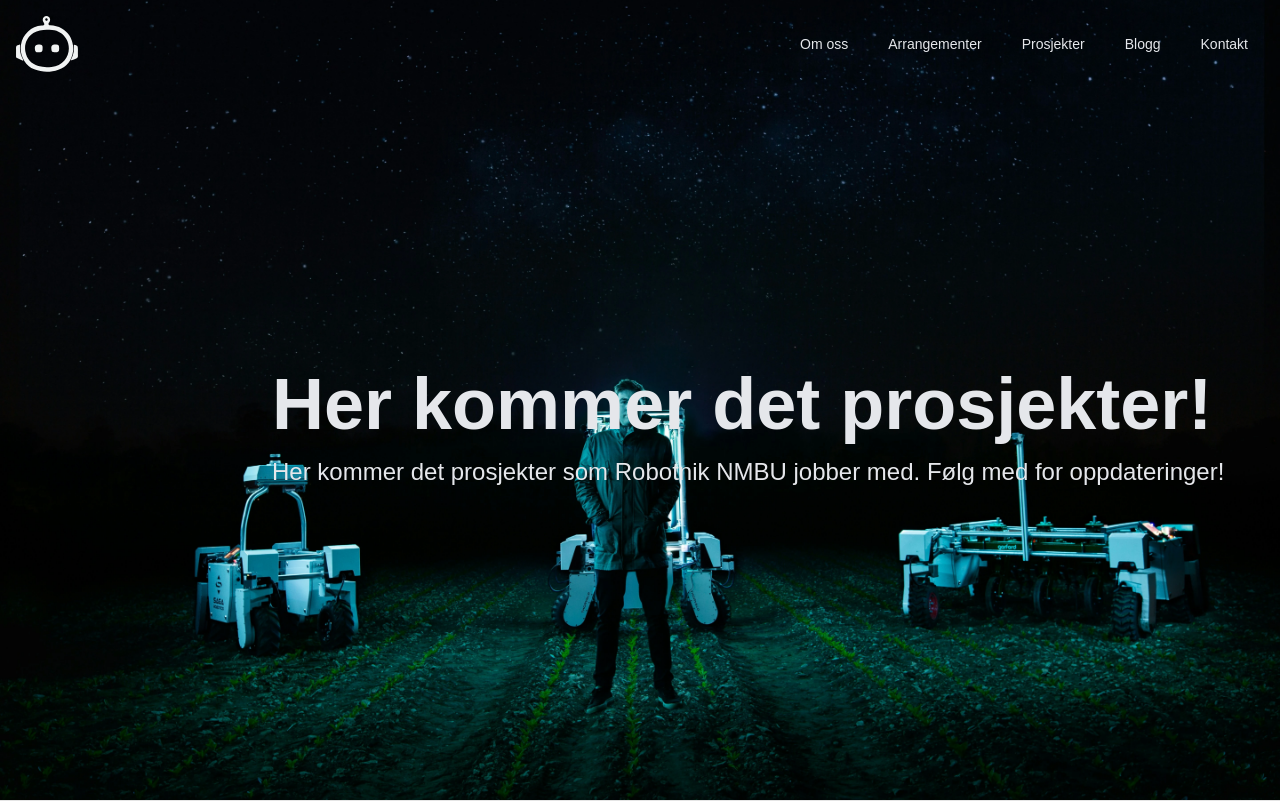
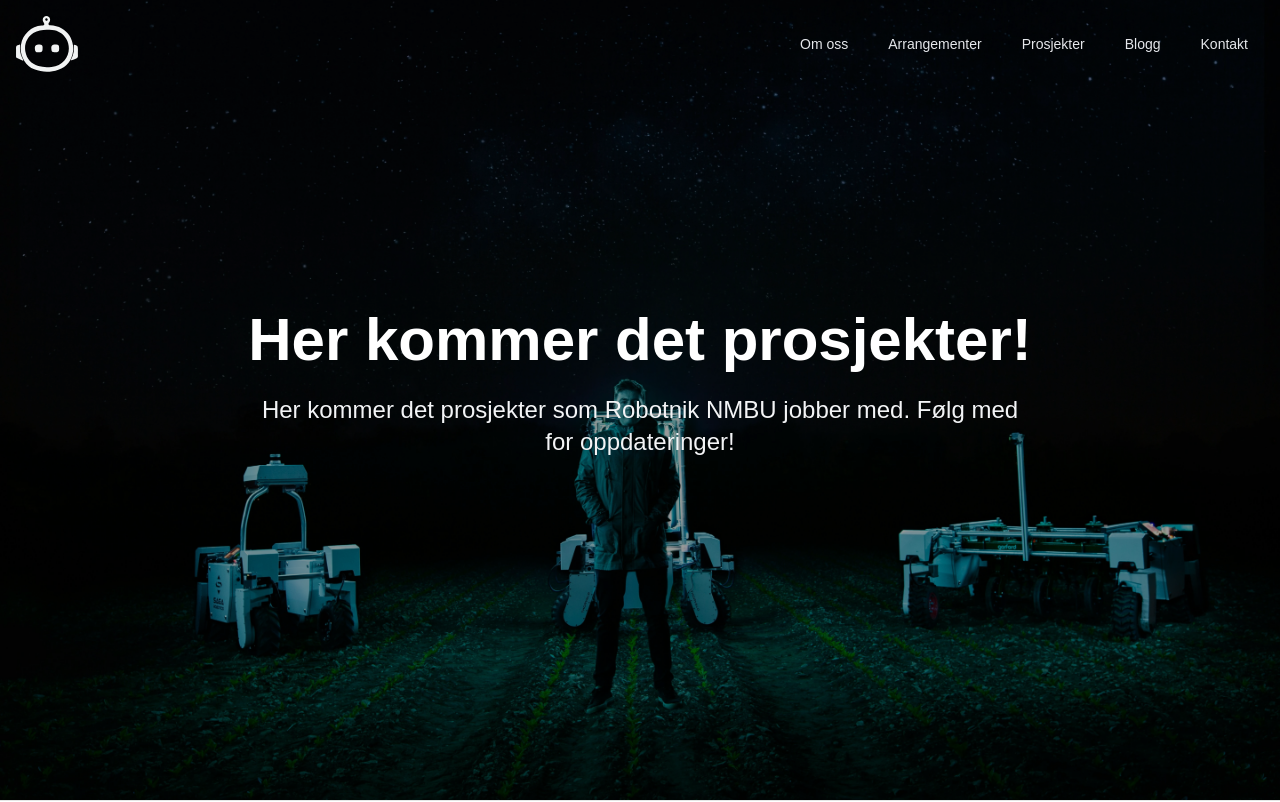
Before and after one commit to joasmund/robotnik-side, a Next.js app in the folder robotnik-page/: page /prosjekter in a window 1280 px wide. Shown: the top 802 px of the page. Built offline with nearby package versions, Linux system fonts and the light colour scheme.

Commit message:
fix: responsive layout

```diff
--- a/robotnik-page/app/prosjekter/page.tsx
+++ b/robotnik-page/app/prosjekter/page.tsx
@@ -43,7 +43,7 @@ export default function ProjectPage() {
             </header>
 
             <main>
-        <section className="relative h-screen flex items-start overflow-hidden">
+        <section className="relative h-screen flex items-center justify-center overflow-hidden">
           <Image
             src="/sagaatnight.webp"
             alt="Saga Robotics at night"
@@ -53,17 +53,22 @@ export default function ProjectPage() {
             style={{ objectFit: "cover" }}
             className={`transition-transform duration-1000 ${isLoaded ? 'scale-100' : 'scale-125'}`}
           />
-          <div className="relative z-10 pl-8 pt-32 text-left mt-60 ml-60">
-            <h1 className={`text-5xl md:text-7xl font-bold mb-4 text-gray-200 transition-all duration-1000 ${
+          {/* Dark overlay for better text readability */}
+          <div className="absolute inset-0 bg-black/40 z-5"></div>
+
+          <div className="relative z-10 px-4 sm:px-8 lg:px-12 text-center max-w-7xl mx-auto w-full">
+            <div className="flex flex-col items-center">
+              <h1 className={`text-3xl sm:text-4xl md:text-5xl lg:text-6xl font-bold mb-4 sm:mb-6 text-white transition-all duration-1000 leading-tight ${
                 isLoaded ? 'opacity-100 translate-y-0' : 'opacity-0 translate-y-10'
               }`}>
                 Her kommer det prosjekter!
               </h1>
-            <p className={`text-xl md:text-2xl mb-8 transition-all duration-1000 delay-300 ${
+              <p className={`text-lg sm:text-xl md:text-2xl mb-6 sm:mb-8 text-gray-100 max-w-3xl transition-all duration-1000 delay-300 leading-relaxed ${
                 isLoaded ? 'opacity-100 translate-y-0' : 'opacity-0 translate-y-10'
               }`}>
                 Her kommer det prosjekter som Robotnik NMBU jobber med. Følg med for oppdateringer!
               </p>
+            </div>
           </div>
         </section>
       </main>
--- a/robotnik-page/app/prosjektside/page.tsx
+++ /dev/null
@@ -1,74 +0,0 @@
-"use client";
-
-
-import { Header } from "@/components/ui/header";
-import { Footer } from "@/components/ui/footer";
-import Image from "next/image";
-import { useEffect, useState } from "react";
-import { Analytics } from "@vercel/analytics/next";
-
-
-export default function ProjectPage() {
-  const [isLoaded, setIsLoaded] = useState(false);
-  const [showHeader, setShowHeader] = useState(true);
-  const [lastScrollY, setLastScrollY] = useState(0);
-  const [isScrolled, setIsScrolled] = useState(false);
-
-  useEffect(() => {
-    setIsLoaded(true);
-
-    const handleScroll = () => {
-      const currentScrollY = window.scrollY;
-      setIsScrolled(currentScrollY > 50);
-
-      if (currentScrollY > lastScrollY && currentScrollY > 100) {
-        setShowHeader(false);
-      } else {
-        setShowHeader(true);
-      }
-      setLastScrollY(currentScrollY);
-    };
-
-    window.addEventListener('scroll', handleScroll, { passive: true });
-    return () => window.removeEventListener('scroll', handleScroll);
-  }, [lastScrollY]);
-
-
-    return (
-        <div className="min-h-screen bg-gray-900 text-gray-100">
-            <header className={`fixed w-full z-50 transition-transform duration-300 ${
-            showHeader ? 'translate-y-0' : '-translate-y-full'
-            }`}>
-            <Header isScrolled={isScrolled} />
-            </header>
-
-            <main>
-        <section className="relative h-screen flex items-start overflow-hidden">
-          <Image
-            src="/sagaatnight.webp"
-            alt="Saga Robotics at night"
-            fill
-            quality={90}
-            priority
-            style={{ objectFit: "cover" }}
-            className={`transition-transform duration-1000 ${isLoaded ? 'scale-100' : 'scale-125'}`}
-          />
-          <div className="relative z-10 pl-8 pt-32 text-left mt-60 ml-60">
-            <h1 className={`text-5xl md:text-7xl font-bold mb-4 text-gray-200 transition-all duration-1000 ${
-              isLoaded ? 'opacity-100 translate-y-0' : 'opacity-0 translate-y-10'
-            }`}>
-              Her kommer det prosjekter!
-            </h1>
-            <p className={`text-xl md:text-2xl mb-8 transition-all duration-1000 delay-300 ${
-              isLoaded ? 'opacity-100 translate-y-0' : 'opacity-0 translate-y-10'
-            }`}>
-              Her kommer det prosjekter som Robotnik NMBU jobber med. Følg med for oppdateringer!
-            </p>
-          </div>
-        </section>
-      </main>
-      <Footer />
-      <Analytics />
-    </div>
-  );
-};
```
Lines whose indentation alone changed are shown as unchanged.
